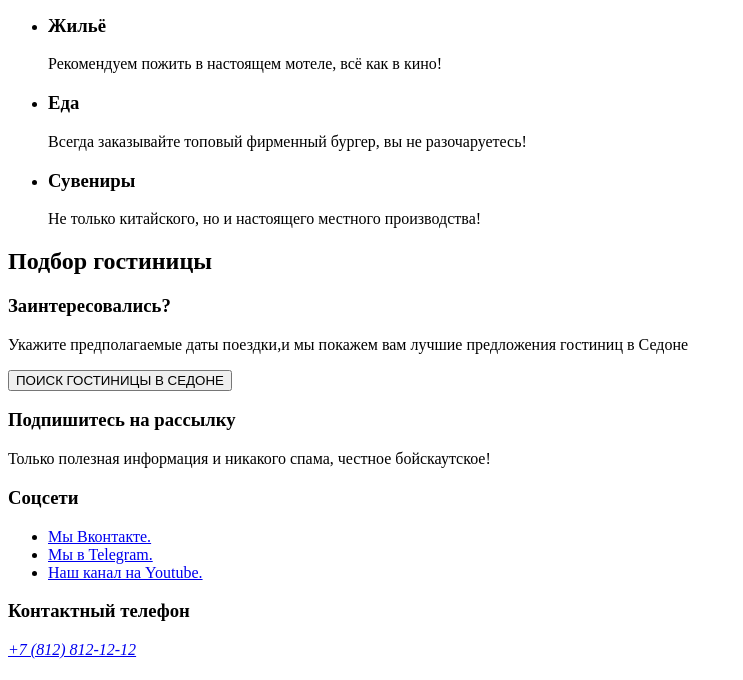
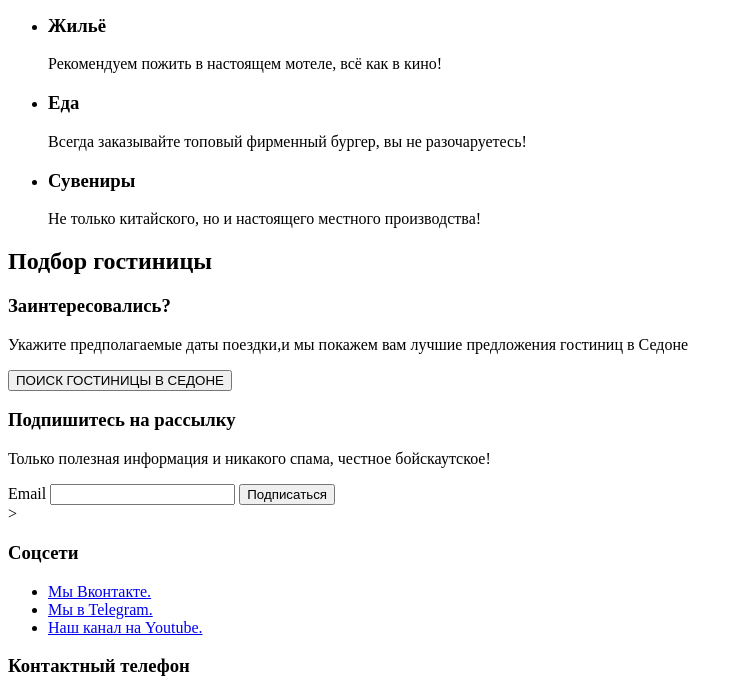
Before and after one commit to htmlacademy-htmlcss/2342117-sedona-37, a plain HTML site: page index.html in a window 1280 px wide. Shown: the part 911-1591 px from the top of the page, without its empty margins (0-743 px from the left). Drawn offline with Linux system fonts and the light colour scheme.

Commit message:
Разметка index.html

```diff
--- a/index.html
+++ b/index.html
@@ -120,10 +120,12 @@
 <div class="subscription">
 <h3 class="sabscribe">Подпишитесь на рассылку</h3>
 <p class="sabscribe">Только полезная информация и никакого спама, честное бойскаутское!</p>
+<form class="subscribe" action="#" method="post" >
+  <label class="visually-hidden" for="email">Email</label>
+<input class="email-subscribe-name" type="text" id="email">
+<button class="subscribe-email" type="submit">Подписаться</button>
+</form>>
 </div>
-
-<!-- создать форму подписки, после тренажеров "знакомство формы"-->
-
 </section>
     </main>
     <footer class="page-footer">
```
